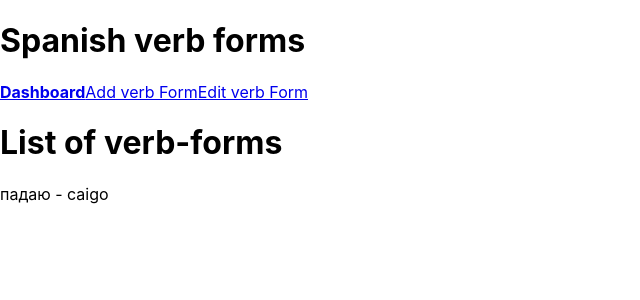
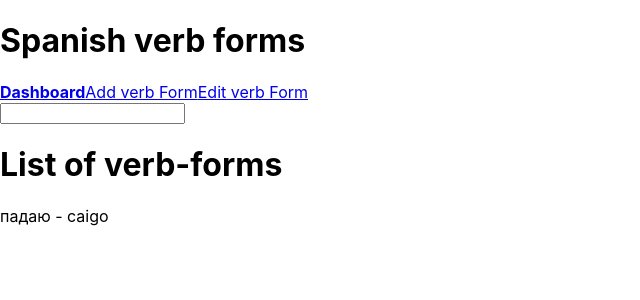
Before and after one commit to igoryen/dragonfruit, a React (Create React App) app: page / in a window 1280 px wide. Shown: the top 300 px of the page, without its empty margins (0-640 px from the left). Built offline with nearby package versions, Linux system fonts and the light colour scheme.

Commit message:
Added comp 'verbform filters'

```diff
--- a/src/components/SpanishVerbSearch.js
+++ b/src/components/SpanishVerbSearch.js
@@ -1,11 +1,13 @@
 import React from 'react';
 import VerbformList from './VerbformList';
+import VerbformListFilters from './VerbformListFilters';
 
 
 export class SpanishVerbSearch extends React.Component {
     render() {
         return (
             <div>
+                <VerbformListFilters />
                 <VerbformList />
             </div>
         )
--- /dev/null
+++ b/src/components/VerbformListFilters.js
@@ -0,0 +1,9 @@
+import React from 'react'
+
+const VerbformListFilters = () => (
+    <div>
+        <input type="text" />
+    </div>
+)
+
+export default VerbformListFilters
```
